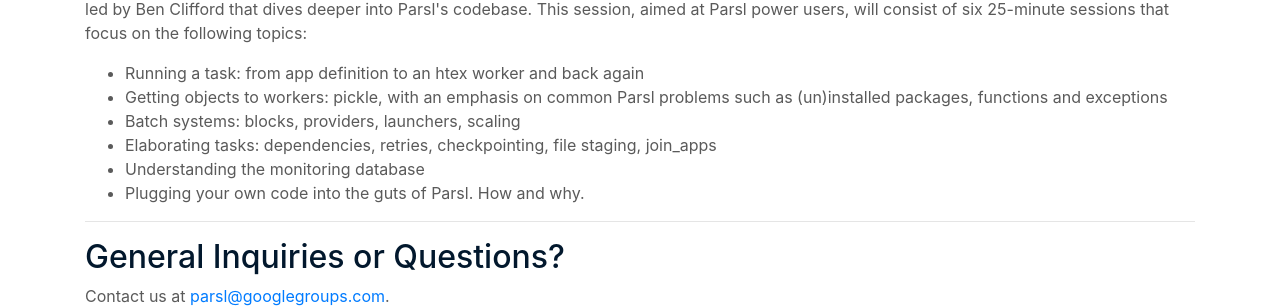
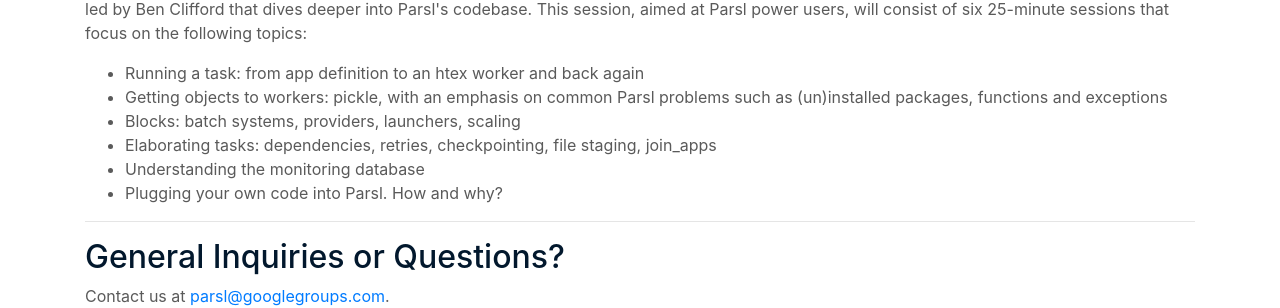
Before and after one commit to Parsl/parsl.github.io, a Jekyll site: the page built from parslfest/parslfest2024.html, in a window 1280 px wide and 900 px high, scrolled down 2313 px. Shown: the part 149-457 px from the top of the window. Built offline with Jekyll 4.4.1, drawn with Linux system fonts in a browser that asks for light colours.

Commit message:
More session title fiddling

```diff
--- a/parslfest/parslfest2024.html
+++ b/parslfest/parslfest2024.html
@@ -143,10 +143,10 @@
 	<ul>
 		<li>Running a task: from app definition to an htex worker and back again</li>
 		<li>Getting objects to workers: pickle, with an emphasis on common Parsl problems such as (un)installed packages, functions and exceptions</li>
-		<li>Batch systems: blocks, providers, launchers, scaling</li>
+		<li>Blocks: batch systems, providers, launchers, scaling</li>
 		<li>Elaborating tasks: dependencies, retries, checkpointing, file staging, join_apps</li>
 		<li>Understanding the monitoring database</li>
-		<li>Plugging your own code into the guts of Parsl. How and why.</li>
+		<li>Plugging your own code into Parsl. How and why?</li>
 	</ul>
 
 
```
